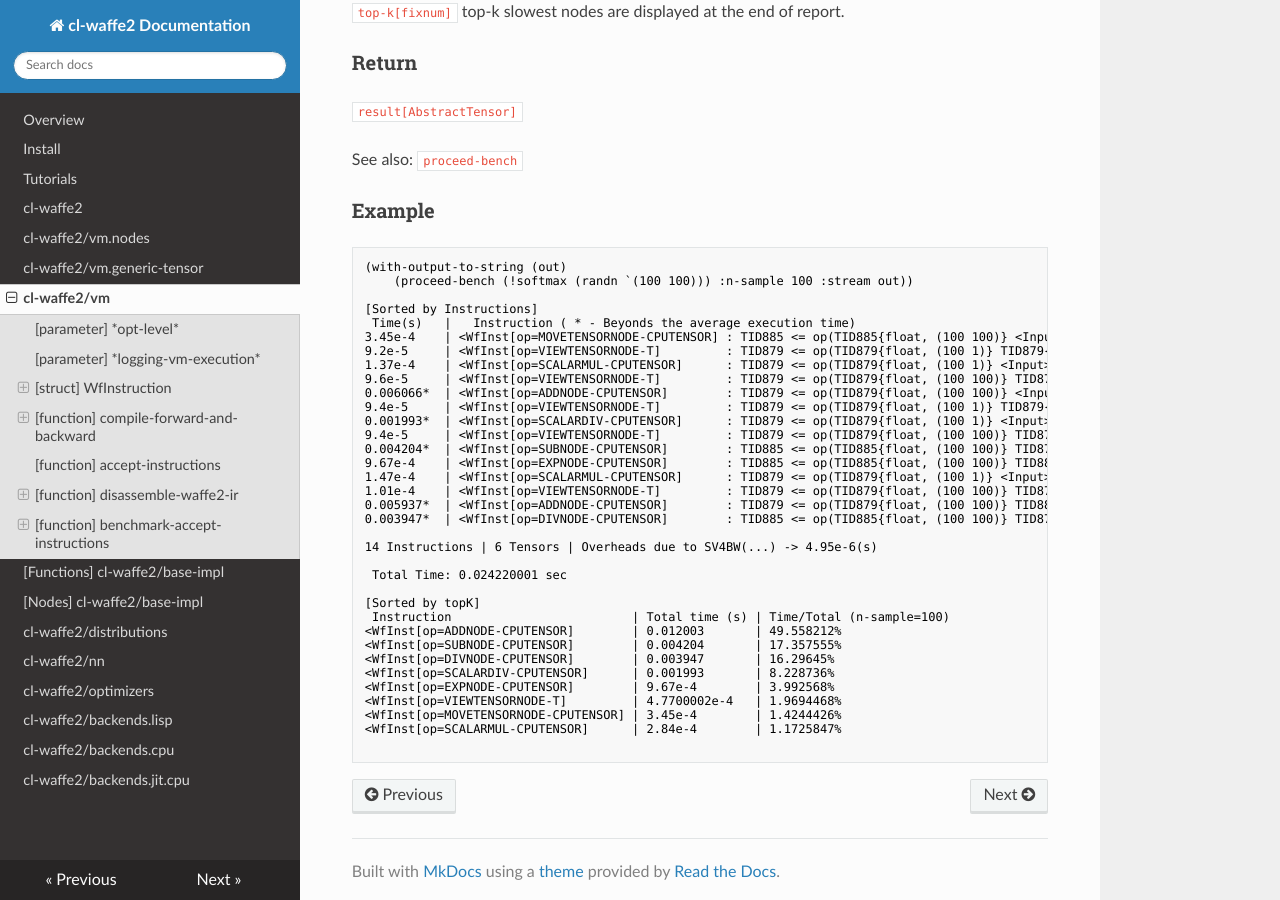
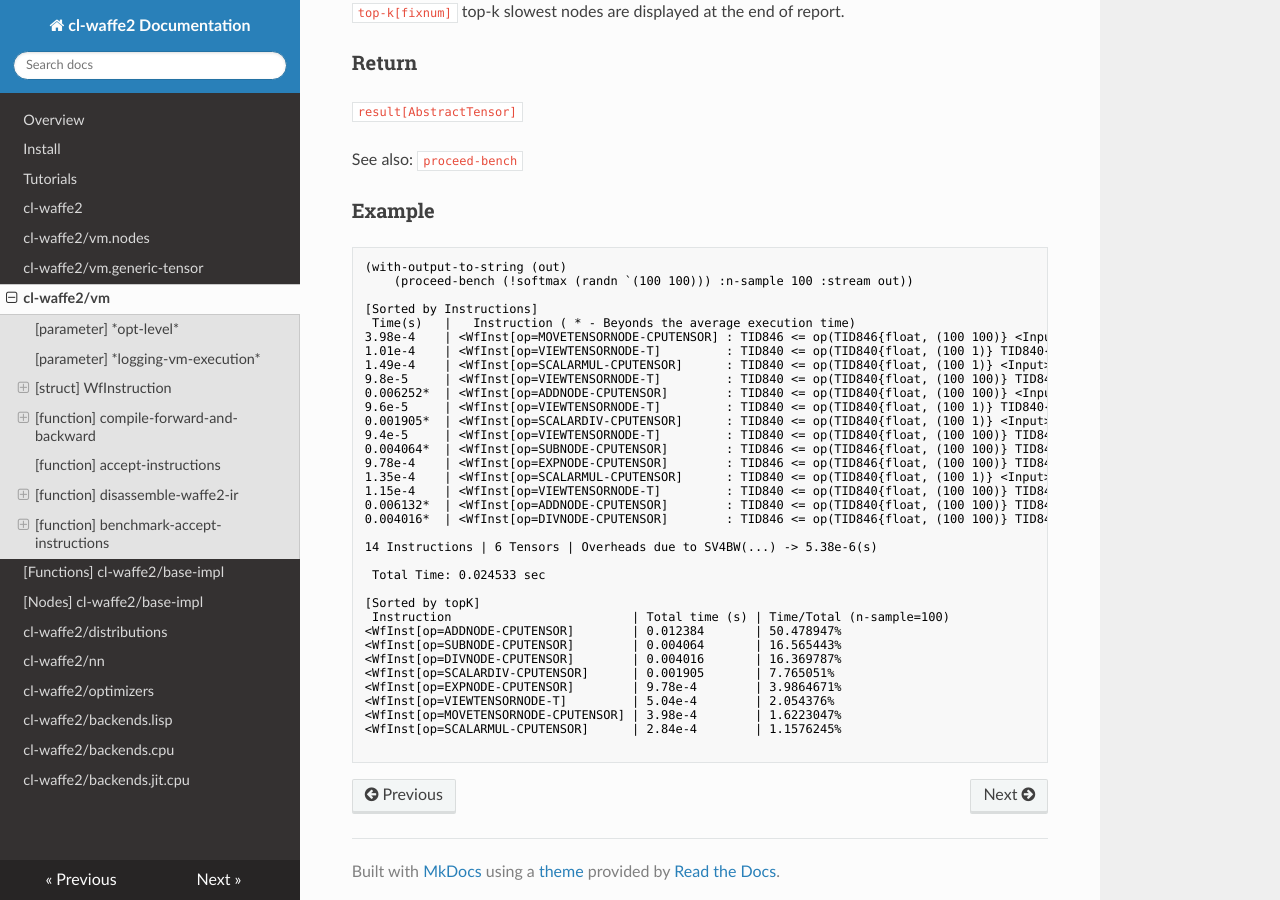
Before and after one commit to hikettei/cl-waffe2, an MkDocs documentation site: the page built from docs/cl-waffe2-docs/docs/vm.md, in a window 1280 px wide and 900 px high, scrolled down 3735 px. Built offline with MkDocs 1.6.1, drawn with Linux system fonts in a browser that asks for light colours; nearby versions of some CDN libraries; some of the changed text lies outside the part shown.

Commit message:
[Document] Updated documentations to the latest one

````diff
--- a/docs/cl-waffe2-docs/docs/vm.md
+++ b/docs/cl-waffe2-docs/docs/vm.md
@@ -172,34 +172,34 @@
 
 [Sorted by Instructions]
  Time(s)   |   Instruction ( * - Beyonds the average execution time)
-3.45e-4    | <WfInst[op=MOVETENSORNODE-CPUTENSOR] : TID885 <= op(TID885{float, (100 100)} <Input>TID801{float, (100 100)})>
-9.2e-5     | <WfInst[op=VIEWTENSORNODE-T]         : TID879 <= op(TID879{float, (100 1)} TID879{float, (100 1)})>
-1.37e-4    | <WfInst[op=SCALARMUL-CPUTENSOR]      : TID879 <= op(TID879{float, (100 1)} <Input>TID810{float, (1)})>
-9.6e-5     | <WfInst[op=VIEWTENSORNODE-T]         : TID879 <= op(TID879{float, (100 100)} TID879{float, (100 1)})>
-0.006066*  | <WfInst[op=ADDNODE-CPUTENSOR]        : TID879 <= op(TID879{float, (100 100)} <Input>TID801{float, (100 100)})>
-9.4e-5     | <WfInst[op=VIEWTENSORNODE-T]         : TID879 <= op(TID879{float, (100 1)} TID879{float, (100 100)})>
-0.001993*  | <WfInst[op=SCALARDIV-CPUTENSOR]      : TID879 <= op(TID879{float, (100 1)} <Input>TID805{float, (1)})>
-9.4e-5     | <WfInst[op=VIEWTENSORNODE-T]         : TID879 <= op(TID879{float, (100 100)} TID879{float, (100 1)})>
-0.004204*  | <WfInst[op=SUBNODE-CPUTENSOR]        : TID885 <= op(TID885{float, (100 100)} TID879{float, (100 100)})>
-9.67e-4    | <WfInst[op=EXPNODE-CPUTENSOR]        : TID885 <= op(TID885{float, (100 100)} TID885{float, (100 100)})>
-1.47e-4    | <WfInst[op=SCALARMUL-CPUTENSOR]      : TID879 <= op(TID879{float, (100 1)} <Input>TID930{float, (1)})>
-1.01e-4    | <WfInst[op=VIEWTENSORNODE-T]         : TID879 <= op(TID879{float, (100 100)} TID879{float, (100 1)})>
-0.005937*  | <WfInst[op=ADDNODE-CPUTENSOR]        : TID879 <= op(TID879{float, (100 100)} TID885{float, (100 100)})>
-0.003947*  | <WfInst[op=DIVNODE-CPUTENSOR]        : TID885 <= op(TID885{float, (100 100)} TID879{float, (100 100)})>
+3.98e-4    | <WfInst[op=MOVETENSORNODE-CPUTENSOR] : TID846 <= op(TID846{float, (100 100)} <Input>TID762{float, (100 100)})>
+1.01e-4    | <WfInst[op=VIEWTENSORNODE-T]         : TID840 <= op(TID840{float, (100 1)} TID840{float, (100 1)})>
+1.49e-4    | <WfInst[op=SCALARMUL-CPUTENSOR]      : TID840 <= op(TID840{float, (100 1)} <Input>TID771{float, (1)})>
+9.8e-5     | <WfInst[op=VIEWTENSORNODE-T]         : TID840 <= op(TID840{float, (100 100)} TID840{float, (100 1)})>
+0.006252*  | <WfInst[op=ADDNODE-CPUTENSOR]        : TID840 <= op(TID840{float, (100 100)} <Input>TID762{float, (100 100)})>
+9.6e-5     | <WfInst[op=VIEWTENSORNODE-T]         : TID840 <= op(TID840{float, (100 1)} TID840{float, (100 100)})>
+0.001905*  | <WfInst[op=SCALARDIV-CPUTENSOR]      : TID840 <= op(TID840{float, (100 1)} <Input>TID766{float, (1)})>
+9.4e-5     | <WfInst[op=VIEWTENSORNODE-T]         : TID840 <= op(TID840{float, (100 100)} TID840{float, (100 1)})>
+0.004064*  | <WfInst[op=SUBNODE-CPUTENSOR]        : TID846 <= op(TID846{float, (100 100)} TID840{float, (100 100)})>
+9.78e-4    | <WfInst[op=EXPNODE-CPUTENSOR]        : TID846 <= op(TID846{float, (100 100)} TID846{float, (100 100)})>
+1.35e-4    | <WfInst[op=SCALARMUL-CPUTENSOR]      : TID840 <= op(TID840{float, (100 1)} <Input>TID891{float, (1)})>
+1.15e-4    | <WfInst[op=VIEWTENSORNODE-T]         : TID840 <= op(TID840{float, (100 100)} TID840{float, (100 1)})>
+0.006132*  | <WfInst[op=ADDNODE-CPUTENSOR]        : TID840 <= op(TID840{float, (100 100)} TID846{float, (100 100)})>
+0.004016*  | <WfInst[op=DIVNODE-CPUTENSOR]        : TID846 <= op(TID846{float, (100 100)} TID840{float, (100 100)})>
 
-14 Instructions | 6 Tensors | Overheads due to SV4BW(...) -> 4.95e-6(s)
+14 Instructions | 6 Tensors | Overheads due to SV4BW(...) -> 5.38e-6(s)
 
- Total Time: 0.024220001 sec
+ Total Time: 0.024533 sec
 
 [Sorted by topK]
  Instruction                         | Total time (s) | Time/Total (n-sample=100)
-<WfInst[op=ADDNODE-CPUTENSOR]        | 0.012003       | 49.558212%
-<WfInst[op=SUBNODE-CPUTENSOR]        | 0.004204       | 17.357555%
-<WfInst[op=DIVNODE-CPUTENSOR]        | 0.003947       | 16.29645%
-<WfInst[op=SCALARDIV-CPUTENSOR]      | 0.001993       | 8.228736%
-<WfInst[op=EXPNODE-CPUTENSOR]        | 9.67e-4        | 3.992568%
-<WfInst[op=VIEWTENSORNODE-T]         | 4.7700002e-4   | 1.9694468%
-<WfInst[op=MOVETENSORNODE-CPUTENSOR] | 3.45e-4        | 1.4244426%
-<WfInst[op=SCALARMUL-CPUTENSOR]      | 2.84e-4        | 1.1725847%
+<WfInst[op=ADDNODE-CPUTENSOR]        | 0.012384       | 50.478947%
+<WfInst[op=SUBNODE-CPUTENSOR]        | 0.004064       | 16.565443%
+<WfInst[op=DIVNODE-CPUTENSOR]        | 0.004016       | 16.369787%
+<WfInst[op=SCALARDIV-CPUTENSOR]      | 0.001905       | 7.765051%
+<WfInst[op=EXPNODE-CPUTENSOR]        | 9.78e-4        | 3.9864671%
+<WfInst[op=VIEWTENSORNODE-T]         | 5.04e-4        | 2.054376%
+<WfInst[op=MOVETENSORNODE-CPUTENSOR] | 3.98e-4        | 1.6223047%
+<WfInst[op=SCALARMUL-CPUTENSOR]      | 2.84e-4        | 1.1576245%
 
 ```
````
Also changed, not shown: other parts of docs/cl-waffe2-docs/docs/vm.md (+18 -18 lines), docs/cl-waffe2-docs/docs/base-impl-nodes.md (+76 -0 lines), docs/cl-waffe2-docs/docs/base-impl.md (+66 -0 lines), docs/cl-waffe2-docs/docs/distributions.md (+25 -25 lines), docs/cl-waffe2-docs/docs/generic-tensor.md (+1 -1 lines), docs/cl-waffe2-docs/docs/nn.md (+77 -43 lines), 3 other files.
